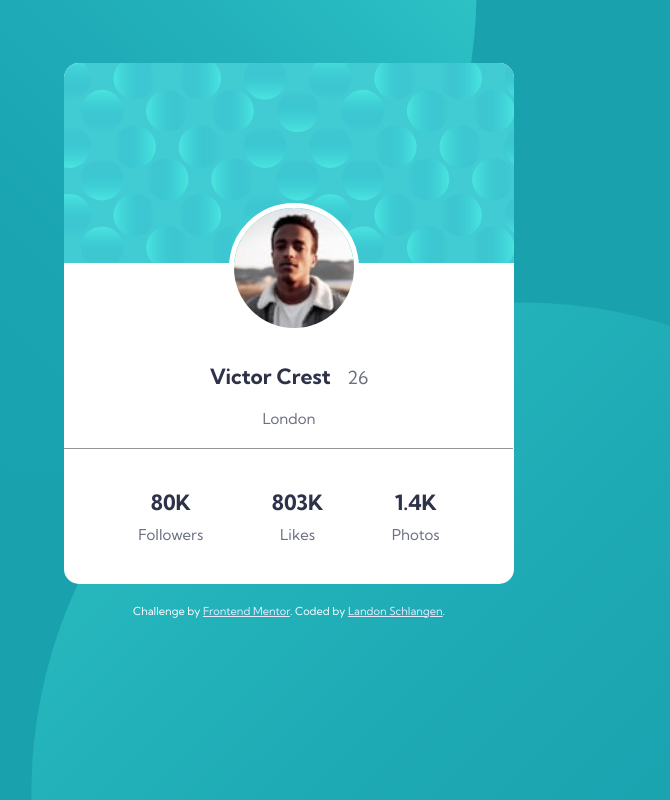
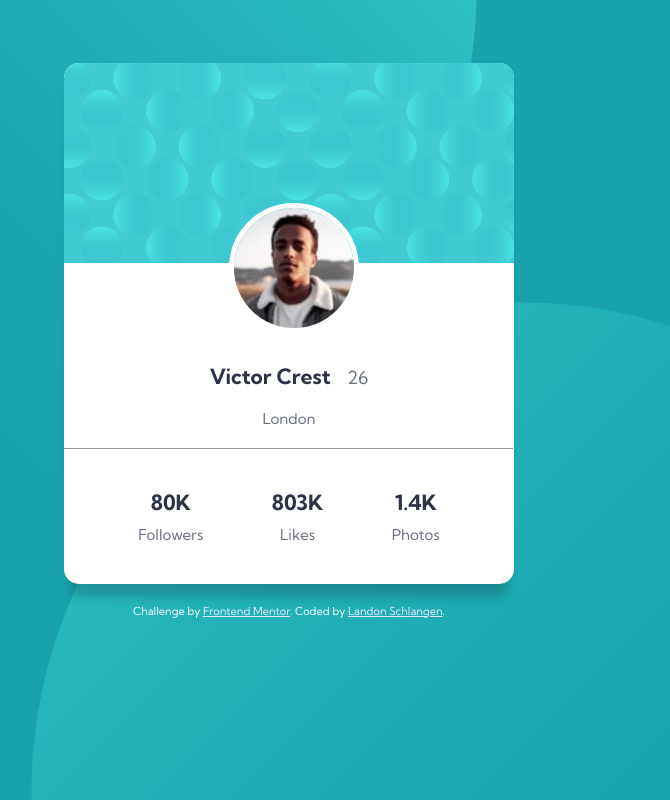
Before and after one commit to Landon345/frontendmentor-profile-card-component, a plain HTML site: page index.html in a window 1280 px wide. Shown: the whole page, without its empty margins (351-1021 px from the left). Drawn offline with Linux system fonts and the light colour scheme; files whose address does not match are found by name.

Commit message:
update readme add boxshadow

```diff
--- a/style.css
+++ b/style.css
@@ -38,6 +38,7 @@ body {
   max-width: 450px;
   width: 450px;
   border-radius: 15px;
+  box-shadow: 0 20px 12px -7px rgba(0, 0, 0, 0.2);
 }
 .bg-img {
   background-image: url("./images/bg-pattern-card.svg");
```
Also changed, not shown: 1 other file.
